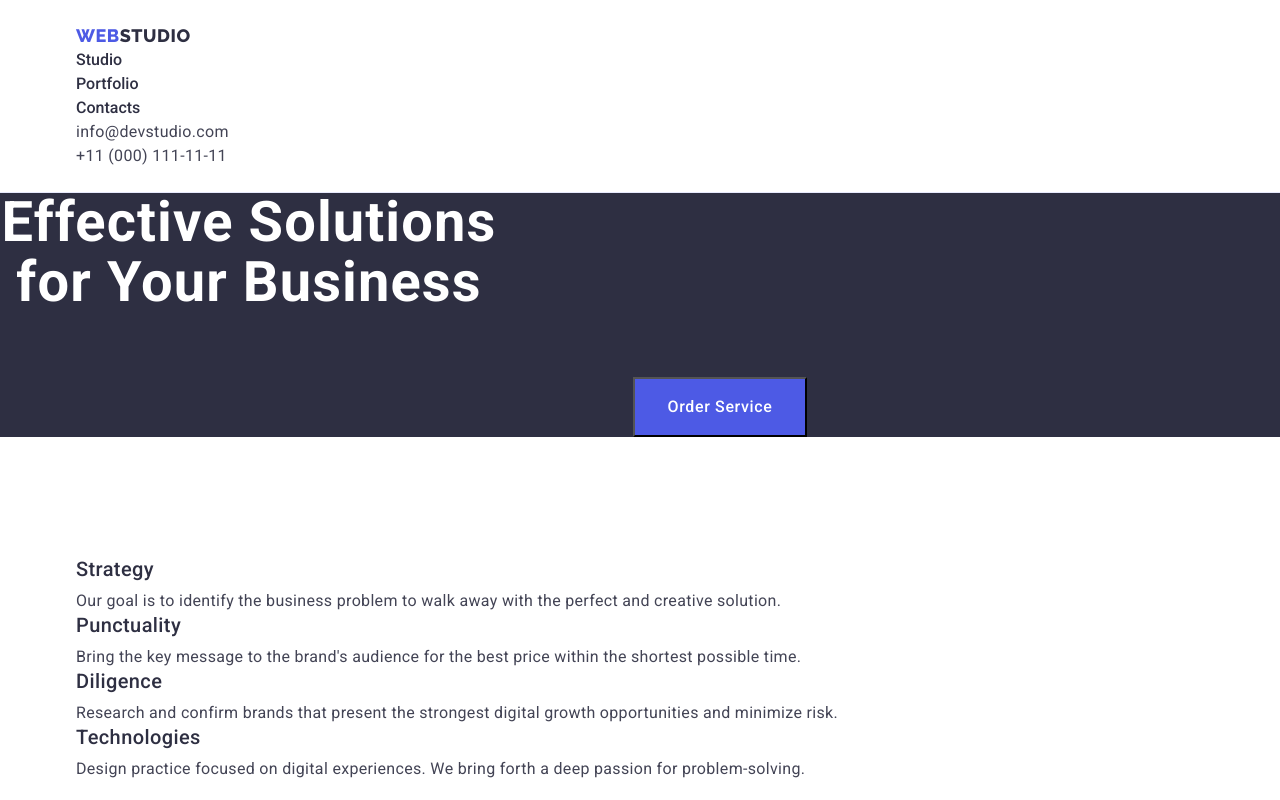
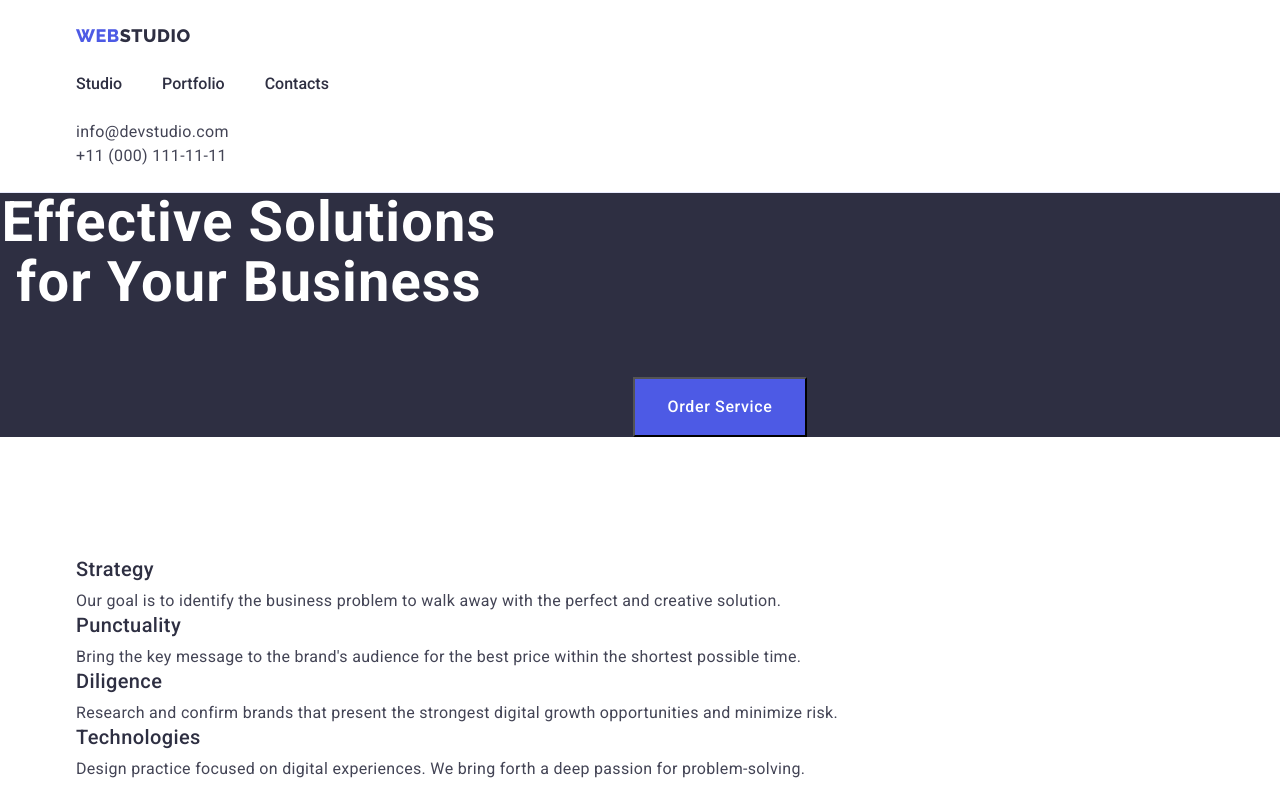
Before and after one commit to phinik10/goit-markup-hw-03, a plain HTML site: page index.html in a window 1280 px wide. Shown: the top 800 px of the page. Drawn offline with nearby package versions, Linux system fonts and the light colour scheme.

Commit message:
Update  styles.css

```diff
--- a/css/ styles.css
+++ b/css/ styles.css
@@ -50,7 +50,21 @@ body {
     text-decoration: none;
 }
 
+.site-nav {
+    display: flex;
+}
+
+.site-nav .nav-link {
+    margin-right: 40px;
+}
+
+
+
+
 .nav-link {
+    display: block;
+    padding-top: 24px;
+    padding-bottom: 24px;
     font-size: 16px;
     line-height: 1.5;
     font-weight: 500;
```
